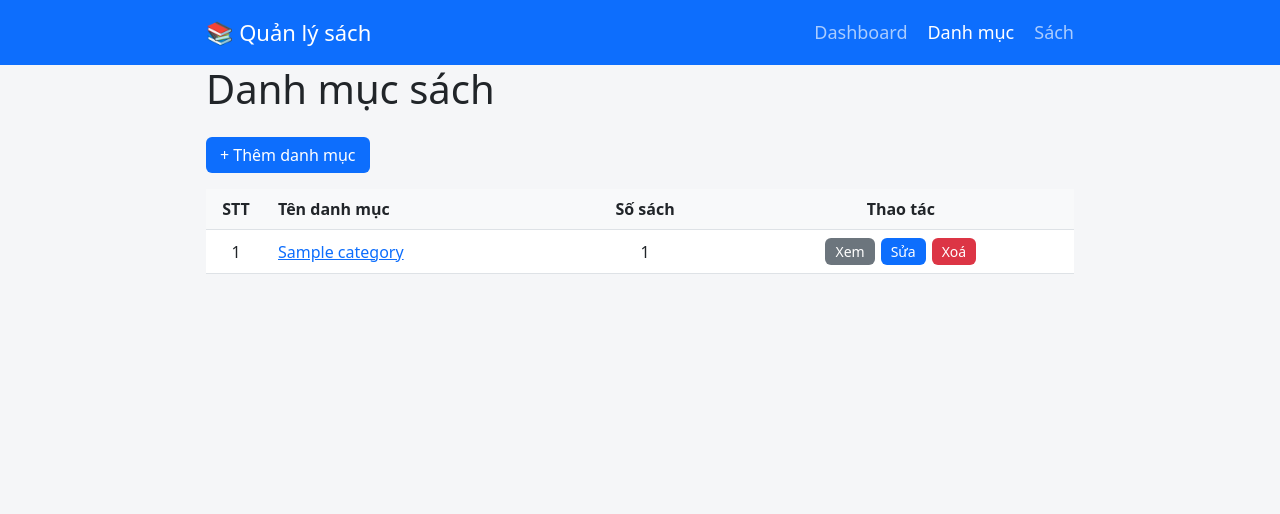
After one commit to NguyenVanQuan05/pmnm-hocphan, a Flask app: page /categories in a window 1280 px wide. The commit adds this page. Shown: the top 514 px of the page. Run offline with Flask 3, Linux system fonts and the light colour scheme; tables that the repository leaves empty hold one stand-in row (values such as "Sample post").

Commit message:
feat: CRUD danh mục sách

```diff
--- a/chuong_06/quan_ly_sach/app.py
+++ b/chuong_06/quan_ly_sach/app.py
@@ -2,9 +2,10 @@
 import os
 
 import click
-from flask import Flask, abort, render_template, request
+from flask import Flask, abort, flash, redirect, render_template, request, url_for
 from sqlalchemy import func
 
+from forms import CategoryForm, DeleteForm
 from models import Book, Category, db
 
 app = Flask(__name__)
@@ -45,6 +46,13 @@ SAMPLE_DATA = {
 }
 
 
+def clean_text(value):
+    # Bỏ khoảng trắng đầu/cuối; chuỗi rỗng hoặc None thì trả None (lưu NULL)
+    if value is None:
+        return None
+    return value.strip() or None
+
+
 @app.context_processor
 def inject_helpers():
     # Trả "active" nếu đang ở đúng trang, dùng để tô màu menu
@@ -61,12 +69,89 @@ def dashboard():
     return render_template("dashboard.html")
 
 
-# Route giữ chỗ để menu gọi url_for được; bước 3, 4 sẽ thay thế
+# ===== CRUD danh mục =====
+
 @app.route("/categories")
 def category_list():
-    abort(404, description="Trang danh mục sẽ làm ở bước 3.")
+    categories = db.session.execute(
+        db.select(Category).order_by(Category.name)).scalars().all()
+    delete_form = DeleteForm()
+    return render_template("categories/list.html",
+                           categories=categories, delete_form=delete_form)
 
 
+@app.route("/categories/<int:category_id>")
+def category_detail(category_id):
+    category = db.get_or_404(Category, category_id,
+                             description=f"Không có danh mục với id = {category_id}.")
+    books = db.session.execute(
+        db.select(Book).filter_by(category_id=category.id)
+        .order_by(Book.title)).scalars().all()
+    delete_form = DeleteForm()
+    return render_template("categories/detail.html", category=category,
+                           books=books, delete_form=delete_form)
+
+
+@app.route("/categories/new", methods=["GET", "POST"])
+def category_create():
+    form = CategoryForm()
+
+    if form.validate_on_submit():
+        category = Category(name=form.name.data.strip(),
+                            description=clean_text(form.description.data))
+        db.session.add(category)
+        db.session.commit()
+        flash(f"Đã thêm danh mục “{category.name}”.")
+        return redirect(url_for("category_list"))
+
+    return render_template("categories/form.html", form=form,
+                           title="Thêm danh mục",
+                           cancel_url=url_for("category_list"))
+
+
+@app.route("/categories/<int:category_id>/edit", methods=["GET", "POST"])
+def category_edit(category_id):
+    category = db.get_or_404(Category, category_id,
+                             description=f"Không có danh mục với id = {category_id}.")
+    # obj=category: điền sẵn dữ liệu cũ vào form khi mở trang (GET)
+    form = CategoryForm(obj=category)
+    form.editing_id = category.id
+
+    if form.validate_on_submit():
+        category.name = form.name.data.strip()
+        category.description = clean_text(form.description.data)
+        db.session.commit()
+        flash(f"Đã cập nhật danh mục “{category.name}”.")
+        return redirect(url_for("category_detail", category_id=category.id))
+
+    return render_template("categories/form.html", form=form,
+                           title=f"Sửa danh mục: {category.name}",
+                           cancel_url=url_for("category_detail", category_id=category.id))
+
+
+@app.route("/categories/<int:category_id>/delete", methods=["POST"])
+def category_delete(category_id):
+    category = db.get_or_404(Category, category_id,
+                             description=f"Không có danh mục với id = {category_id}.")
+    form = DeleteForm()
+
+    # validate_on_submit ở đây chính là bước kiểm tra CSRF token
+    if not form.validate_on_submit():
+        flash("Yêu cầu không hợp lệ, vui lòng thử lại.")
+        return redirect(url_for("category_list"))
+
+    if category.books:
+        flash(f"Không thể xoá “{category.name}” vì danh mục còn "
+              f"{len(category.books)} sách.")
+        return redirect(url_for("category_detail", category_id=category.id))
+
+    db.session.delete(category)
+    db.session.commit()
+    flash(f"Đã xoá danh mục “{category.name}”.")
+    return redirect(url_for("category_list"))
+
+
+# Route giữ chỗ để menu gọi url_for được; bước 4 sẽ thay thế
 @app.route("/books")
 def book_list():
     abort(404, description="Trang sách sẽ làm ở bước 4.")
--- /dev/null
+++ b/chuong_06/quan_ly_sach/forms.py
@@ -0,0 +1,30 @@
+# Đã hiểu và chỉnh sửa – Nguyễn Văn Quân
+from flask_wtf import FlaskForm
+from wtforms import StringField, SubmitField, TextAreaField, ValidationError
+from wtforms.validators import DataRequired, Length
+
+from models import Category, db
+
+
+class CategoryForm(FlaskForm):
+    name = StringField("Tên danh mục", validators=[
+        DataRequired(message="Vui lòng nhập tên danh mục."),
+        Length(max=100, message="Tên danh mục tối đa 100 ký tự."),
+    ])
+    description = TextAreaField("Mô tả")
+    submit = SubmitField("Lưu")
+
+    # id của danh mục đang sửa; None khi thêm mới (view sẽ gán khi sửa)
+    editing_id = None
+
+    def validate_name(self, field):
+        name = field.data.strip()
+        existing = db.session.scalar(db.select(Category).filter_by(name=name))
+        # Trùng với danh mục KHÁC thì báo lỗi; trùng với chính nó (đang sửa) thì bỏ qua
+        if existing is not None and existing.id != self.editing_id:
+            raise ValidationError("Tên danh mục đã tồn tại.")
+
+
+class DeleteForm(FlaskForm):
+    # Form rỗng, chỉ để sinh CSRF token cho nút Xoá
+    pass
--- a/chuong_06/quan_ly_sach/static/css/style.css
+++ b/chuong_06/quan_ly_sach/static/css/style.css
@@ -105,6 +105,36 @@ button, .button, .actions input[type="submit"] {
     cursor: pointer;
 }
 button:hover, .button:hover, .actions input[type="submit"]:hover { background: #0b5ed7; }
+/* Biến thể nút: viết SAU để đè màu mặc định ở trên */
+.button-light { background: #6c757d; }
+.button-light:hover { background: #5c636a; }
+.button-danger { background: #dc3545; }
+.button-danger:hover { background: #bb2d3b; }
+.button-small { padding: 3px 10px; font-size: 14px; }
+textarea { min-height: 100px; resize: vertical; }
+
+/* ===== Khối nội dung, thanh nút ===== */
+h2 { margin: 24px 0 12px; font-size: 22px; font-weight: 500; }
+.card {
+    margin-bottom: 20px;
+    padding: 20px;
+    border: 1px solid #dee2e6;
+    border-radius: 8px;
+    background: white;
+}
+.info-label { margin: 0 0 4px; color: #6c757d; font-size: 14px; }
+/* Hàng nút nằm ngang, form xoá đứng cạnh các link */
+.toolbar {
+    display: flex;
+    flex-wrap: wrap;
+    align-items: center;
+    gap: 8px;
+    margin: 0 0 16px;
+}
+.card .toolbar { margin: 16px 0 0; }
+.row-actions { display: flex; justify-content: center; gap: 6px; }
+/* Bảng rộng hơn màn hình điện thoại thì cuộn ngang trong khung này */
+.table-wrap { overflow-x: auto; }
 
 /* ===== Footer ===== */
 .site-footer {
--- /dev/null
+++ b/chuong_06/quan_ly_sach/templates/categories/list.html
@@ -0,0 +1,49 @@
+{# Đã hiểu và chỉnh sửa – Nguyễn Văn Quân #}
+{% extends "base.html" %}
+
+{% block title %}Danh mục sách{% endblock %}
+
+{% block content %}
+    <p class="toolbar">
+        <a class="button" href="{{ url_for('category_create') }}">+ Thêm danh mục</a>
+    </p>
+
+    <div class="table-wrap">
+        <table>
+            <tr>
+                <th class="stt">STT</th>
+                <th>Tên danh mục</th>
+                <th class="center">Số sách</th>
+                <th class="center">Thao tác</th>
+            </tr>
+            {% for category in categories %}
+                <tr>
+                    <td class="stt">{{ loop.index }}</td>
+                    <td>
+                        <a href="{{ url_for('category_detail', category_id=category.id) }}">{{ category.name }}</a>
+                    </td>
+                    <td class="center">{{ category.books|length }}</td>
+                    <td>
+                        <div class="row-actions">
+                            <a class="button button-small button-light"
+                               href="{{ url_for('category_detail', category_id=category.id) }}">Xem</a>
+                            <a class="button button-small"
+                               href="{{ url_for('category_edit', category_id=category.id) }}">Sửa</a>
+                            {# Xoá phải dùng POST + CSRF; confirm() hỏi lại trước khi gửi #}
+                            <form method="post"
+                                  action="{{ url_for('category_delete', category_id=category.id) }}"
+                                  onsubmit="return confirm('Bạn chắc chắn muốn xoá danh mục này?');">
+                                {{ delete_form.hidden_tag() }}
+                                <button type="submit" class="button-small button-danger">Xoá</button>
+                            </form>
+                        </div>
+                    </td>
+                </tr>
+            {% else %}
+                <tr>
+                    <td colspan="4" class="center">Chưa có danh mục nào.</td>
+                </tr>
+            {% endfor %}
+        </table>
+    </div>
+{% endblock %}
```
Also changed, not shown: chuong_06/quan_ly_sach/templates/categories/detail.html (added, +48 -0 lines), chuong_06/quan_ly_sach/templates/categories/form.html (added, +19 -0 lines).
